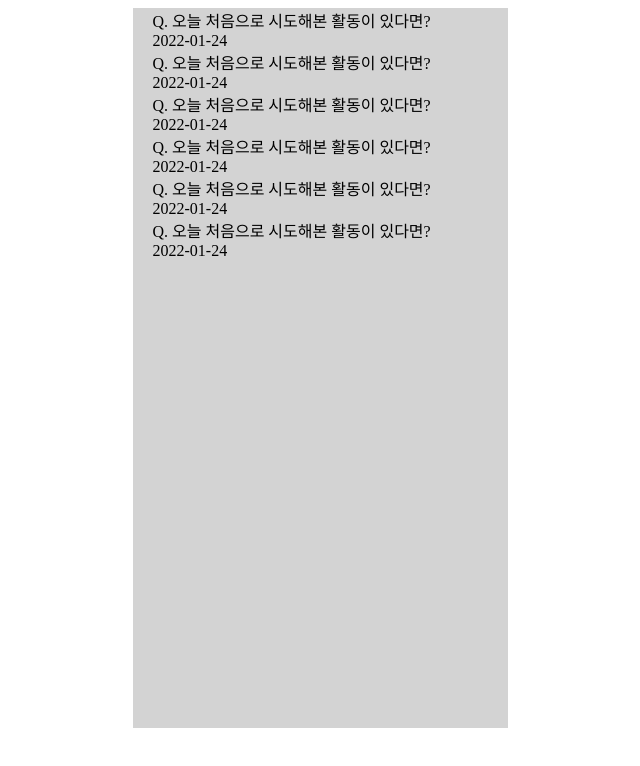
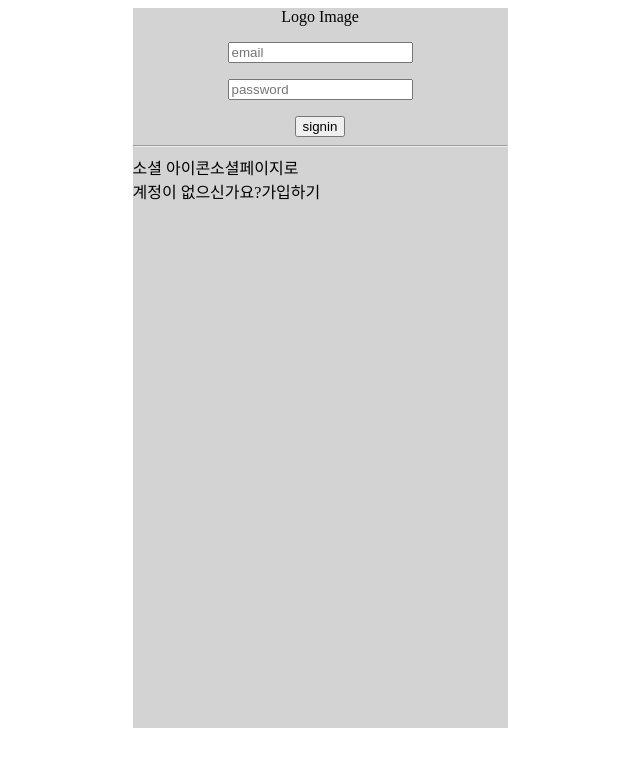
Before and after one commit to syo0e/find-Me, a React (Create React App) app: page / in a window 1280 px wide. Shown: the top 766 px of the page, without its empty margins (320-960 px from the left). Built offline with nearby package versions, Linux system fonts and the light colour scheme.

Commit message:
main page

```diff
--- a/src/App.js
+++ b/src/App.js
@@ -1,7 +1,8 @@
 import List from './components/answer/List';
+import SignIn from './components/user/SignIn';
 
 function App() {
-  return <List />;
+  return <SignIn />;
 }
 
 export default App;
--- a/src/components/user/SignIn.js
+++ b/src/components/user/SignIn.js
@@ -1,5 +1,65 @@
-import React from 'react';
+import React, { useState } from 'react';
+import '../../styles/main.scss';
 
-const SignIn = () => {};
+const SignIn = () => {
+  const [email, setEmail] = useState('');
+  const [password, setPassword] = useState('');
+
+  const onChangeEmail = e => {
+    setEmail(e.target.value);
+  };
+
+  const onChangePassword = e => {
+    setPassword(e.target.value);
+  };
+
+  const onClick = () => {
+    setEmail('');
+    setPassword('');
+  };
+
+  return (
+    <div className="container">
+      <div className="logo-container">
+        <div className="logo">Logo Image</div>
+      </div>
+      <div className="signin-container">
+        <div className="email-container">
+          <input
+            type="text"
+            name="email"
+            placeholder="email"
+            value={email}
+            onChange={onChangeEmail}
+            required
+          ></input>
+        </div>
+        <div className="password-container">
+          <input
+            type="password"
+            name="pasword"
+            placeholder="password"
+            value={password}
+            onChange={onChangePassword}
+            required
+          ></input>
+        </div>
+        <div className="signin-btn-container">
+          <button onClick={onClick}>signin</button>
+        </div>
+        <hr></hr>
+      </div>
+      <div className="social-container">
+        <span className="social-icon">소셜 아이콘</span>
+        <span className="move-social">소셜페이지로</span>
+      </div>
+
+      <div className="signup-info-container">
+        <span className="signup-info">계정이 없으신가요?</span>
+        <span className="move-signups">가입하기</span>
+      </div>
+    </div>
+  );
+};
 
 export default SignIn;
--- a/src/styles/main.scss
+++ b/src/styles/main.scss
@@ -12,4 +12,33 @@ body {
   .content {
     margin: 0 20px;
   }
+
+  .logo-contianer {
+    flex: 3 1 auto;
+  }
+
+  .logo {
+    text-align: center;
+  }
+
+  .signin-container {
+    flex: 1 1 auto;
+    text-align: center;
+  }
+
+  .email-container {
+    margin: 1em;
+  }
+
+  .password-container {
+    margin: 1em;
+  }
+
+  .social-container {
+    flex: 1 1 auto;
+  }
+
+  .signup-info-container {
+    flex: 1 1 auto;
+  }
 }
```
